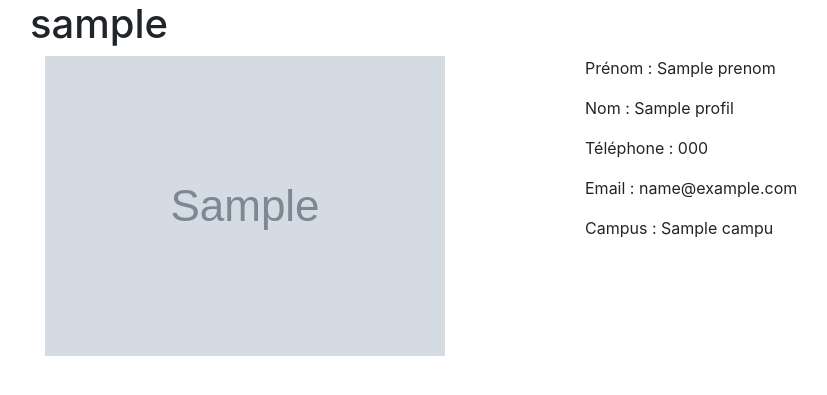
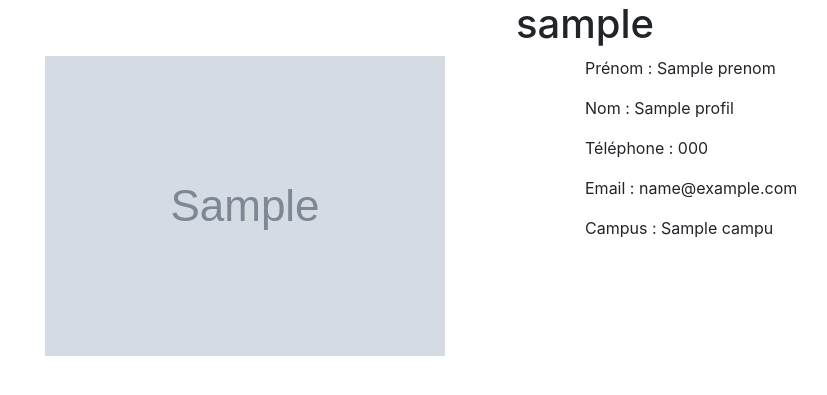
Before and after one commit to LeleuAntoine/Sortir.com, a Symfony app: template templates/utilisateur/voirProfil.html.twig in a window 1280 px wide. Shown: the part 56-451 px from the top of the page, without its empty margins (55-882 px from the left). Run offline with Twig, Linux system fonts and the light colour scheme; the template is opened without the code that fills it: most values are stand-ins (such as "Sample title", 1, 10 or a date in 2020); grey boxes marked "Sample" are stand-in pictures; some libraries are stand-ins or nearby versions.

Commit message:
Réctification

```diff
--- a/src/Controller/SortieController.php
+++ b/src/Controller/SortieController.php
@@ -135,7 +135,7 @@ class SortieController extends AbstractController
             }
         } else {
             $this->addFlash('erreur', 'Vous ne disposez pas des droits nécessaire !');
-            return new RedirectResponse('/sortie');
+            return $this->redirectToRoute('app_sortie_index');
         }
         return $this->render('sortie/modifier.html.twig', ['form' => $form->createView()]);
     }
@@ -155,7 +155,7 @@ class SortieController extends AbstractController
         }
         else{
             $this->addFlash('erreur', 'Visualisation impossible');
-            return new RedirectResponse('/sortie');
+            return $this->redirectToRoute('app_sortie_index');
         }
     }
 
--- a/src/Controller/UtilisateurController.php
+++ b/src/Controller/UtilisateurController.php
@@ -39,8 +39,7 @@ class UtilisateurController extends AbstractController
     public function modifierProfil(EntityManagerInterface $em, Request $request,
                                    Participant $participant, UserPasswordEncoderInterface $encoder)
     {
-        if ($participant->getUsername() === $this->getUser()->getUsername() or
-            in_array("ROLE_ADMIN", $participant->getRoles())) {
+        if ($participant->getUsername() === $this->getUser()->getUsername()) {
 
             $profilForm = $this->createForm(ModifierProfilType::class, $participant);
             $profilForm->handleRequest($request);
@@ -75,8 +74,7 @@ class UtilisateurController extends AbstractController
             ]);
         } else {
             $this->addFlash('erreur', 'Vous ne disposez pas des droits nécessaire !');
-            return new RedirectResponse('/sortie');
+            return $this->redirectToRoute('app_sortie_index');
         }
-
     }
 }
--- a/templates/sortie/index.html.twig
+++ b/templates/sortie/index.html.twig
@@ -4,7 +4,7 @@
 
 {% block body %}
     <div class="container">
-        <h1>Toutes les sorties</h1>
+        <h1 class="d-flex justify-content-center">Toutes les sorties</h1>
         <div class="col-sm-12">
             <form method="get">
                 <fieldset>
--- a/templates/utilisateur/modifierProfil.html.twig
+++ b/templates/utilisateur/modifierProfil.html.twig
@@ -2,7 +2,7 @@
 
 {% block body %}
     <div class="container">
-        <h1>Modifier mon profil</h1>
+        <h1 class="d-flex justify-content-center">Modifier mon profil</h1>
         {{ form_start(profilForm) }}
         {{ form_widget(profilForm) }}
         <button type="submit" class="btn btn-primary">Enregistrer</button>
--- a/templates/utilisateur/voirProfil.html.twig
+++ b/templates/utilisateur/voirProfil.html.twig
@@ -1,7 +1,7 @@
 {% extends 'base.html.twig' %}
 
 {% block body %}
-    <h1>{{ profil.username }}</h1>
+    <h1 class="d-flex justify-content-center">{{ profil.username }}</h1>
     <div class="d-flex justify-content-between">
         {% if profil.photo != null %}
             <div class="col-4">
@@ -18,7 +18,7 @@
         </div>
     </div>
     <div class="d-flex justify-content-center">
-        {% if profil.username == app.user.username or  "ROLE_ADMIN" in app.user.roles%}
+        {% if profil.username == app.user.username %}
             <button class="btn btn-warning"><a href="{{ path('app_participant_modifier_profil', {id: profil.id}) }}">Modifier
                     mon profil</a></button>
         {% endif %}
```
